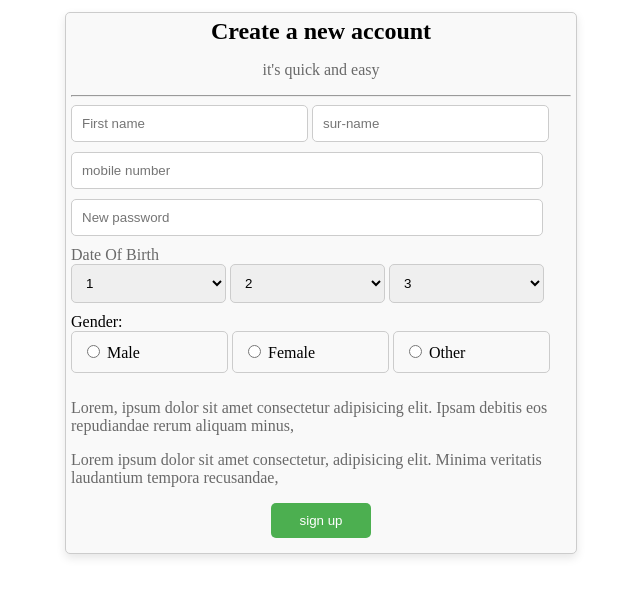
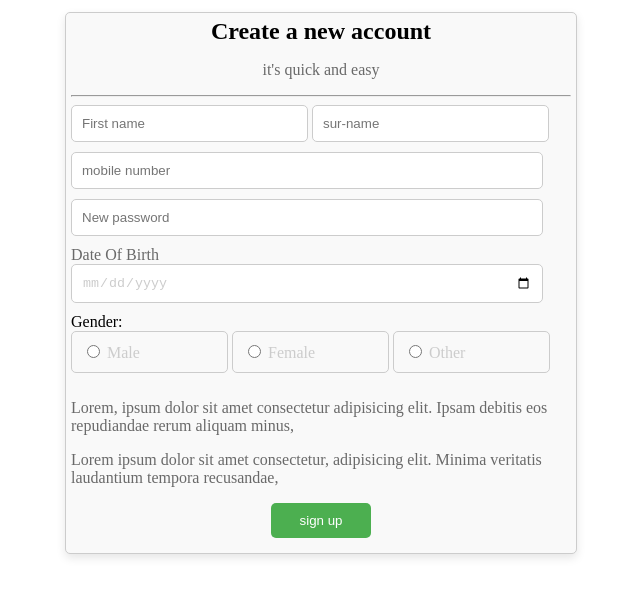
Before and after one commit to Bharanichandiran/internwork, a plain HTML site: page facebook.html in a window 1280 px wide. Shown: the part 113-710 px from the top of the page, without its empty margins (319-959 px from the left). Drawn offline with Linux system fonts and the light colour scheme.

Commit message:
day 2 updated

```diff
--- a/facebook.html
+++ b/facebook.html
@@ -87,6 +87,7 @@
       #male,
       #female,
       #other {
+        color:#ccc;
         width: 27%;
         padding: 10px;
         margin-bottom: 10px;
@@ -95,13 +96,21 @@
         display: inline-block; /* Display options in the same line */
         vertical-align: top; /* Align the elements vertically */
       }
+      #date{
+        width: 90%;
+        padding: 10px;
+        margin-bottom: 10px;
+        border: 1px solid #ccc;
+        border-radius: 5px;
+        color:#ccc;
+      }
     </style>
     <h1>facebook</h1>
     <div id="container">
       <h5>Create a new account</h5>
       <p id="para">it's quick and easy</p>
       <hr />
-      <div>
+      <div >
         <input type="text" id="name" placeholder="First name" />
         <input type="text" id="name" placeholder="sur-name" />
       </div>
@@ -122,15 +131,7 @@
           placeholder="Date of Birth"
           >Date Of Birth</label
         ><br />
-        <select name="1">
-          <option value="1">1</option>
-        </select>
-        <select name="2">
-          <option value="2">2</option>
-        </select>
-        <select name="3">
-          <option value="3">3</option>
-        </select>
+        <input type="date" id="date" />
       </div>
       <div id="gender">
         <label for="gender">Gender:</label><br />
```
